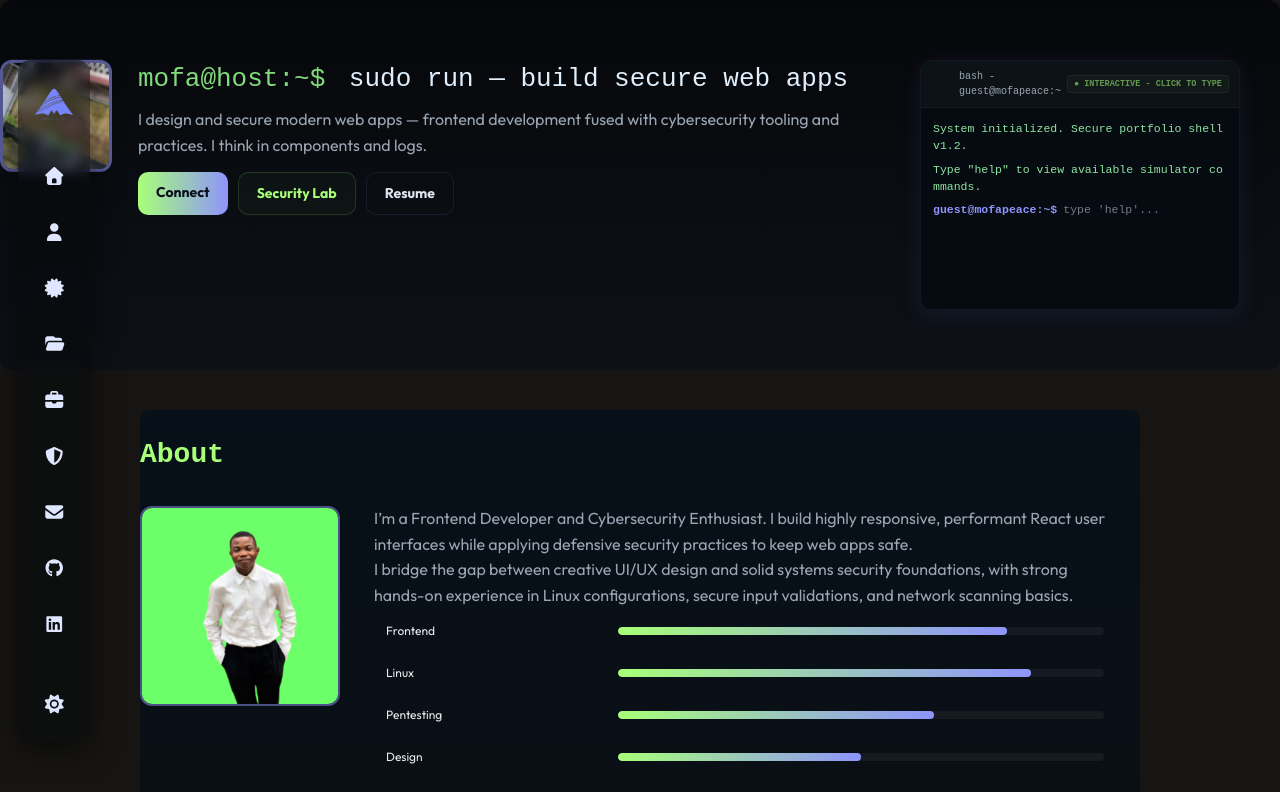
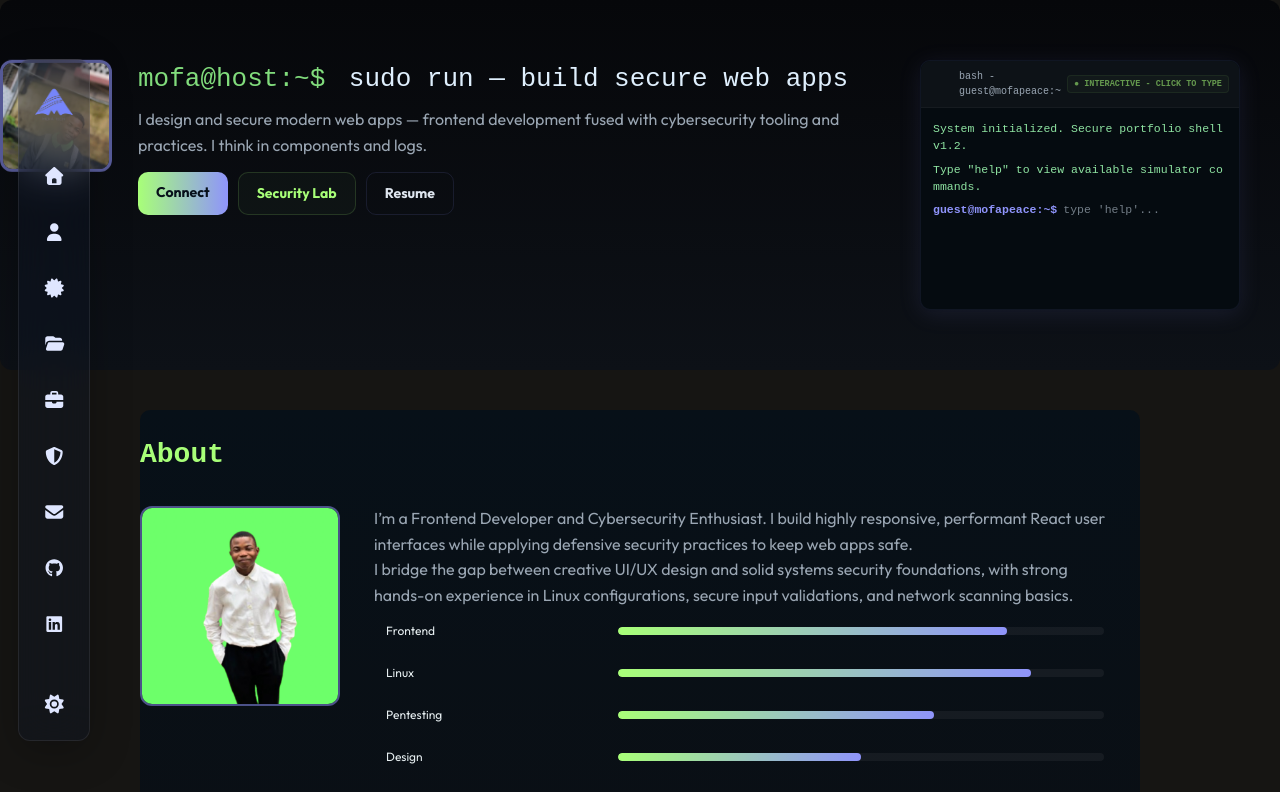
Before and after one commit to mofapeace/portfoliome, a React (Vite) app: page / in a window 1280 px wide. Shown: the top 792 px of the page. Built offline with nearby package versions, Linux system fonts and the light colour scheme.

Commit message:
style: apply apple-glassmorphism styles to sidebar in light and dark modes

```diff
--- a/src/Components/Navbar/navbar.css
+++ b/src/Components/Navbar/navbar.css
@@ -47,7 +47,26 @@
   .mobile-nav-toggle:active{ transform: scale(0.96) }
 
   /* Mobile sidebar - fixed, centered vertically, slide in/out */
-  .mobile-sidebar{ display:flex; flex-direction:column; align-items:center; gap:16px; position:fixed; left:18px; top:50%; transform:translateY(-50%); width:72px; border-radius:12px; padding:14px 10px; background: rgba(8,10,12,0.55); backdrop-filter: blur(6px); box-shadow:0 10px 30px rgba(0,0,0,0.55); z-index:999; transition: all 0.3s ease }
+  .mobile-sidebar {
+    display: flex;
+    flex-direction: column;
+    align-items: center;
+    gap: 16px;
+    position: fixed;
+    left: 18px;
+    top: 50%;
+    transform: translateY(-50%);
+    width: 72px;
+    border-radius: 12px;
+    padding: 14px 10px;
+    background: rgba(15, 23, 42, 0.35);
+    backdrop-filter: blur(20px);
+    -webkit-backdrop-filter: blur(20px);
+    border: 1px solid rgba(255, 255, 255, 0.08);
+    box-shadow: 0 10px 40px rgba(0, 0, 0, 0.25);
+    z-index: 999;
+    transition: all 0.3s ease;
+  }
   .mobile-sidebar.open{ opacity:1; pointer-events:auto }
   .mobile-sidebar:not(.open){ opacity:0; pointer-events:none; transform:translateY(-50%) scale(0.8) }
   .mobile-sidebar .sidebar-logo{ width:56px; height:56px; border-radius:8px; object-fit:cover }
@@ -65,7 +84,25 @@
   .mobile-nav-toggle{ display:none !important }
   .mobile-sidebar{ display:none !important }
   /* make the sidebar vertically centered and a bit more transparent */
-  .sidebar{ display:flex; flex-direction:column; align-items:center; gap:16px; position:fixed; left:18px; top:50%; transform:translateY(-50%); width:72px; border-radius:12px; padding:14px 10px; background: rgba(8,10,12,0.55); backdrop-filter: blur(6px); box-shadow:0 10px 30px rgba(0,0,0,0.55); z-index:1000 }
+  .sidebar {
+    display: flex;
+    flex-direction: column;
+    align-items: center;
+    gap: 16px;
+    position: fixed;
+    left: 18px;
+    top: 50%;
+    transform: translateY(-50%);
+    width: 72px;
+    border-radius: 12px;
+    padding: 14px 10px;
+    background: rgba(15, 23, 42, 0.35);
+    backdrop-filter: blur(20px);
+    -webkit-backdrop-filter: blur(20px);
+    border: 1px solid rgba(255, 255, 255, 0.08);
+    box-shadow: 0 10px 40px rgba(0, 0, 0, 0.25);
+    z-index: 1000;
+  }
   .sidebar-logo{ width:56px; height:56px; border-radius:8px; object-fit:cover }
   .sidebar-nav ul{ list-style:none; padding:0; margin:8px 0; display:flex; flex-direction:column; gap:12px; align-items:center }
   .sidebar-nav a{ color:#dfe6ff; font-size:18px; display:flex; align-items:center; justify-content:center; width:44px; height:44px; border-radius:8px; transition: all 0.3s ease }
@@ -125,3 +162,19 @@ body.light-mode .sidebar-nav .nav-sandbox-btn {
 body.light-mode .sidebar-nav .nav-sandbox-btn:hover {
   color: #081018;
 }
+
+/* Light mode Apple glass overrides */
+body.light-mode .sidebar,
+body.light-mode .mobile-sidebar {
+  background: rgba(255, 255, 255, 0.4);
+  border-color: rgba(0, 0, 0, 0.06);
+  box-shadow: 0 10px 40px rgba(0, 0, 0, 0.06);
+}
+
+body.light-mode .sidebar-nav a {
+  color: #475569;
+}
+
+body.light-mode .theme-toggle-btn {
+  color: #475569;
+}
```
